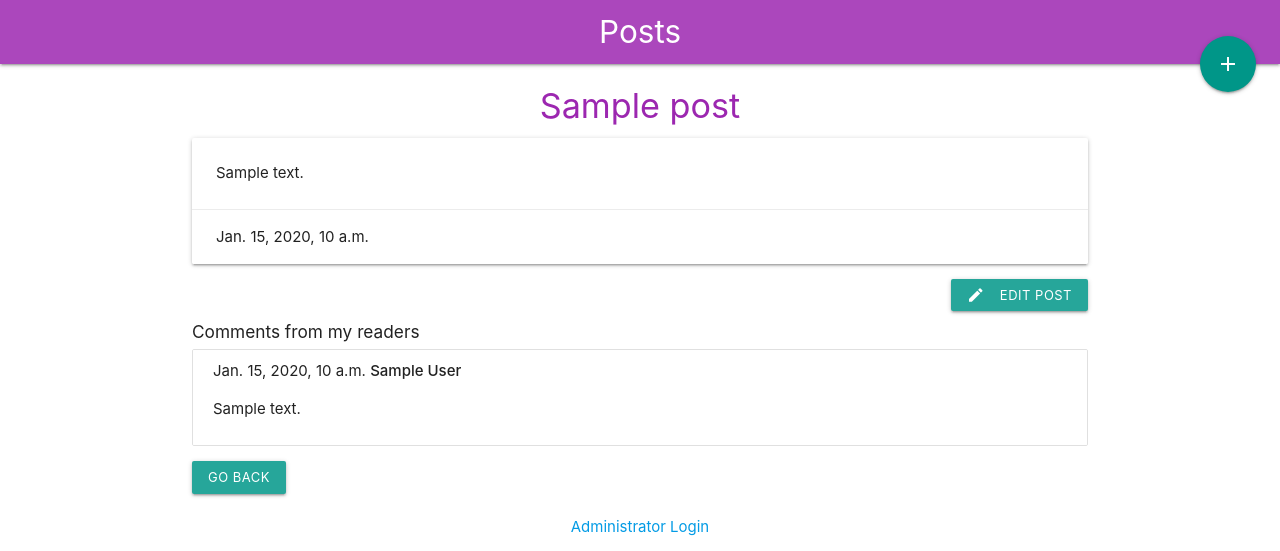
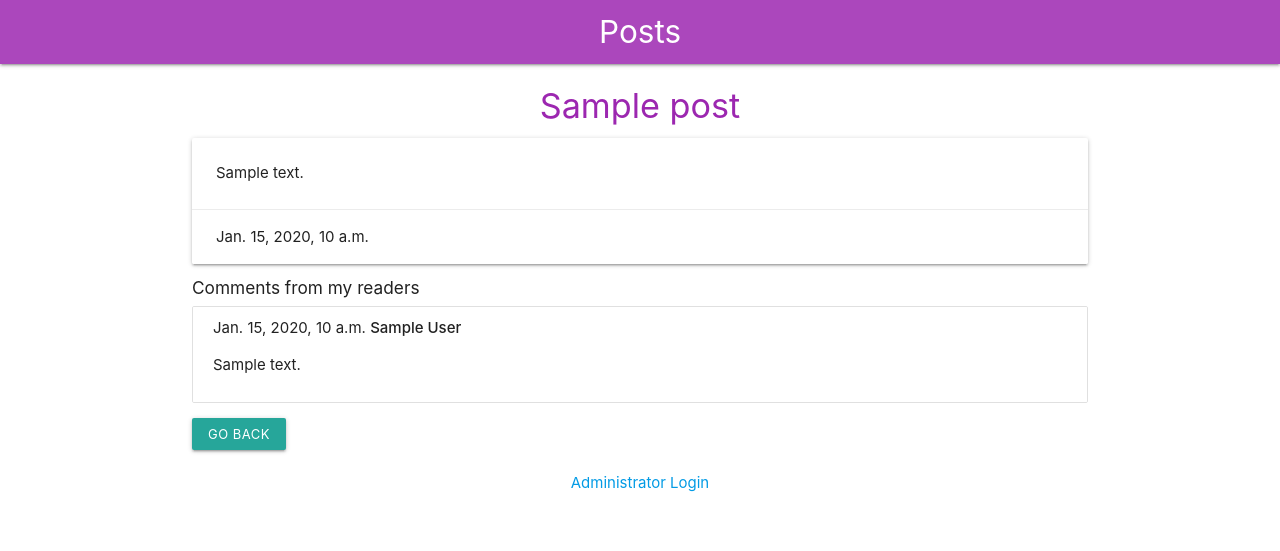
Before and after one commit to gertsfert/django_test, a Django app: page /posts/details/1/ in a window 1280 px wide. Shown: the top 551 px of the page. Run offline with Django 3.2, Linux system fonts and the light colour scheme; tables that the repository leaves empty hold one stand-in row (values such as "Sample post").

Commit message:
will not display new/edit post buttons if not logged in!

```diff
--- a/mysite/posts/templates/posts/detail.html
+++ b/mysite/posts/templates/posts/detail.html
@@ -11,11 +11,13 @@
     </div>
 </div>
 
+{% if user.is_authenticated %}
 <div class='right-align'>
         <a class="waves-effect waves-light btn-small" href="{% url 'post_edit' id=post.id %}">
             <i class="material-icons left">create</i>Edit Post
         </a>
 </div>
+{% endif %}
 
 <h6>Comments from my readers</h6>
 <ul class='collection'>
--- a/mysite/posts/templates/posts/layout.html
+++ b/mysite/posts/templates/posts/layout.html
@@ -15,9 +15,12 @@
     <nav>
         <div class="nav-wrapper purple lighten-1">
             <a href="/posts" class="brand-logo center">Posts</a>
-            <a class="btn-floating btn-large halfway-fab waves-effect waves-light teal" href="{% url 'post_new' %}">
+            {% if user.is_authenticated %}
+            <a class="btn-floating btn-large halfway-fab waves-effect waves-light teal"
+                href="{% url 'post_new' %}">
                 <i class="material-icons">add</i>
             </a>
+            {% endif %}
         </div>
     </nav>
 
```
